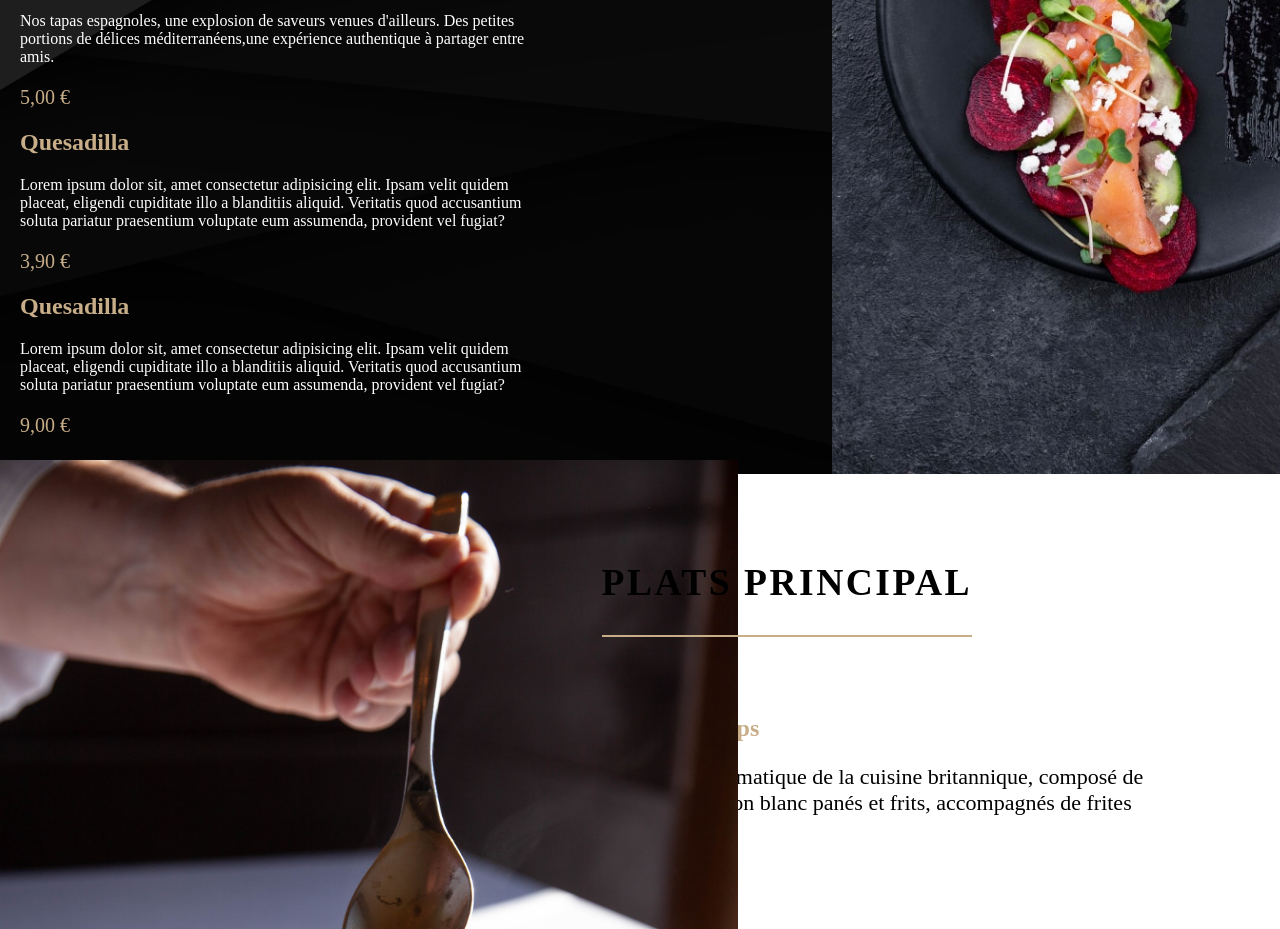
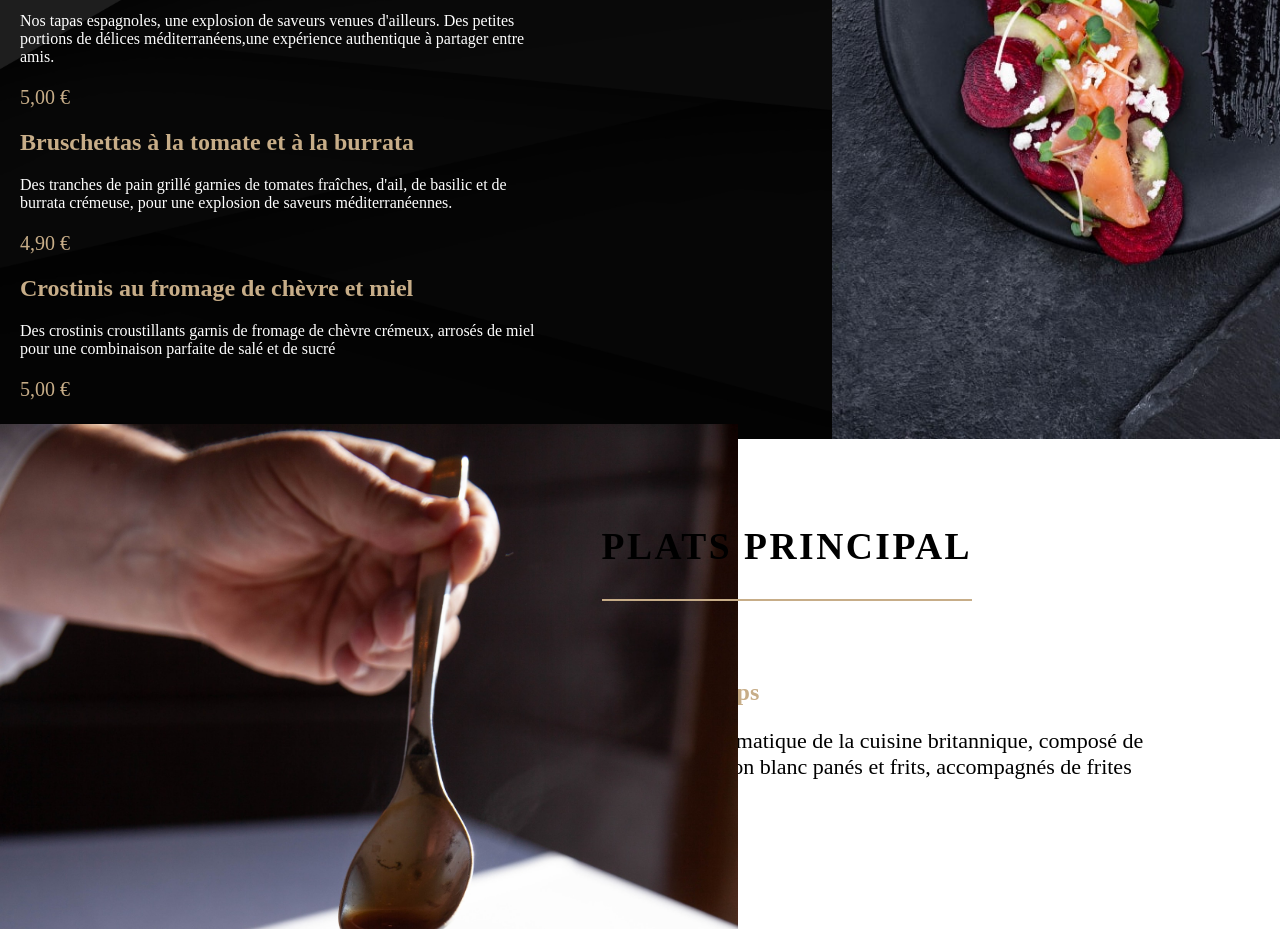
Before and after one commit to AdelDrissi/Ristorante, a React (Create React App) app: page /Menu in a window 1280 px wide. Shown: the part 980-1909 px from the top of the page. Built offline with nearby package versions, Linux system fonts and the light colour scheme; a web font is replaced by a local one.

Commit message:
Appetizers modified

```diff
--- a/src/components/Appetizers.js
+++ b/src/components/Appetizers.js
@@ -25,7 +25,7 @@ function Appetizers() {
                 <h1> Apéritif</h1>
               </div>
               <ul className="menu-list-items">
-                <li >
+                <li>
                   <div className="list-content">
                     <h2 className="color-title">Olives marinées</h2>
                     <p>
@@ -64,29 +64,29 @@ function Appetizers() {
                 </li>
                 <li>
                   <div className="list-content">
-                    <h2 className="color-title">Quesadilla</h2>
+                    <h2 className="color-title">
+                      Bruschettas à la tomate et à la burrata
+                    </h2>
                     <p>
-                      Lorem ipsum dolor sit, amet consectetur adipisicing elit.
-                      Ipsam velit quidem placeat, eligendi cupiditate illo a
-                      blanditiis aliquid. Veritatis quod accusantium soluta
-                      pariatur praesentium voluptate eum assumenda, provident
-                      vel fugiat?
+                      Des tranches de pain grillé garnies de tomates fraîches,
+                      d'ail, de basilic et de burrata crémeuse, pour une
+                      explosion de saveurs méditerranéennes.
                     </p>
                   </div>
-                  <span className="price"> 3,90 €</span>
+                  <span className="price"> 4,90 €</span>
                 </li>
                 <li>
                   <div className="list-content">
-                    <h2 className="color-title">Quesadilla</h2>
+                    <h2 className="color-title">
+                      Crostinis au fromage de chèvre et miel
+                    </h2>
                     <p>
-                      Lorem ipsum dolor sit, amet consectetur adipisicing elit.
-                      Ipsam velit quidem placeat, eligendi cupiditate illo a
-                      blanditiis aliquid. Veritatis quod accusantium soluta
-                      pariatur praesentium voluptate eum assumenda, provident
-                      vel fugiat?
+                      Des crostinis croustillants garnis de fromage de chèvre
+                      crémeux, arrosés de miel pour une combinaison parfaite de
+                      salé et de sucré
                     </p>
                   </div>
-                  <span className="price"> 9,00 €</span>
+                  <span className="price"> 5,00 €</span>
                 </li>
               </ul>
             </div>
```
Also changed, not shown: package.json (+6 -1 lines), 1 other file (tests, documents, lock files or other folders).
